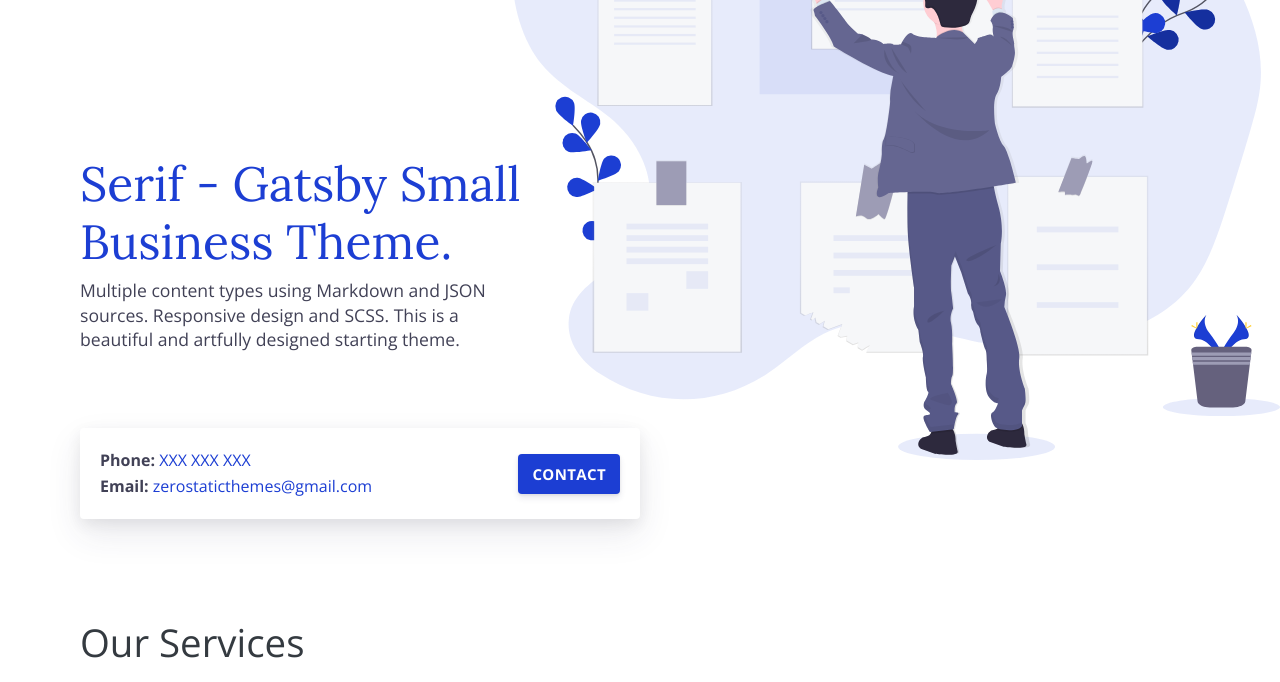
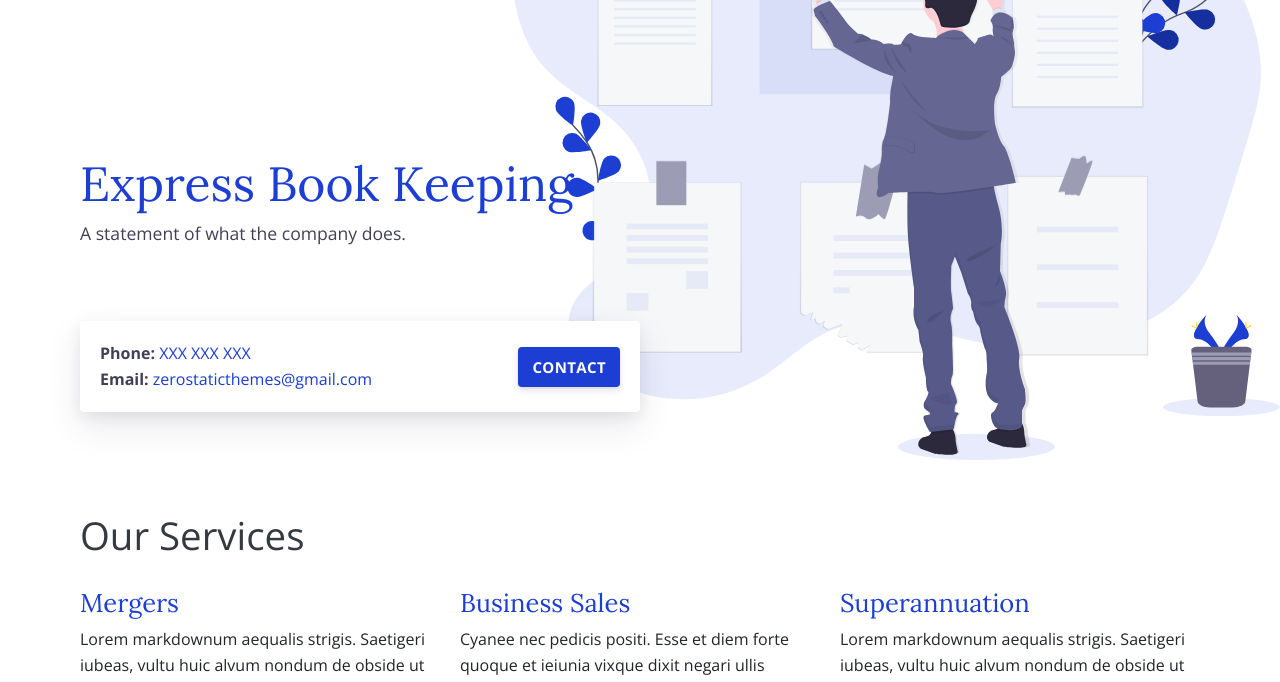
Before and after one commit to dextermichael/E-B-K, a Gatsby site: page / in a window 1280 px wide. Shown: the part 95-777 px from the top of the page. Built offline with nearby package versions, Linux system fonts and the light colour scheme; Gatsby itself is replaced by a stand-in of ours.

Commit message:
first commit

```diff
--- a/gatsby-config.js
+++ b/gatsby-config.js
@@ -2,7 +2,7 @@
 
 module.exports = {
   siteMetadata: {
-    title: 'Gatsby Serif',
+    title: 'Express Book Keeping',
     description: 'my theme',
     contact: {
       phone: 'XXX XXX XXX',
--- a/src/components/Hamburger.js
+++ b/src/components/Hamburger.js
@@ -21,7 +21,7 @@
         id="toggle-main-menu-mobile"
         className={`hamburger hamburger--slider ${
           this.state.hamburgerActive ? 'is-active' : ''
-        }`}
+          }`}
         type="button"
         onClick={this.handleToggle}
       >
--- a/src/components/Header.js
+++ b/src/components/Header.js
@@ -2,7 +2,7 @@
 import { Link } from 'gatsby';
 import Menu from './Menu';
 import Hamburger from './Hamburger';
-import logo from '../images/logo.svg';
+import logo from '../images/explogo.png';
 import logoMobile from '../images/logo-mobile.svg';
 import MenuMobile from './MenuMobile';
 
--- a/src/pages/index.js
+++ b/src/pages/index.js
@@ -19,10 +19,9 @@
       </Helmet>
       <div className="intro pb-4">
         <div className="container">
-          <h1>Serif - Gatsby Small Business Theme.</h1>
+          <h1>Express Book Keeping</h1>
           <p>
-            Multiple content types using Markdown and JSON sources. Responsive design and SCSS. This
-            is a beautiful and artfully designed starting theme.
+            A statement of what the company does.
           </p>
         </div>
       </div>
```
Also changed, not shown: package.json (+16 -16 lines), src/images/explogo.png (added), 1 other file.
